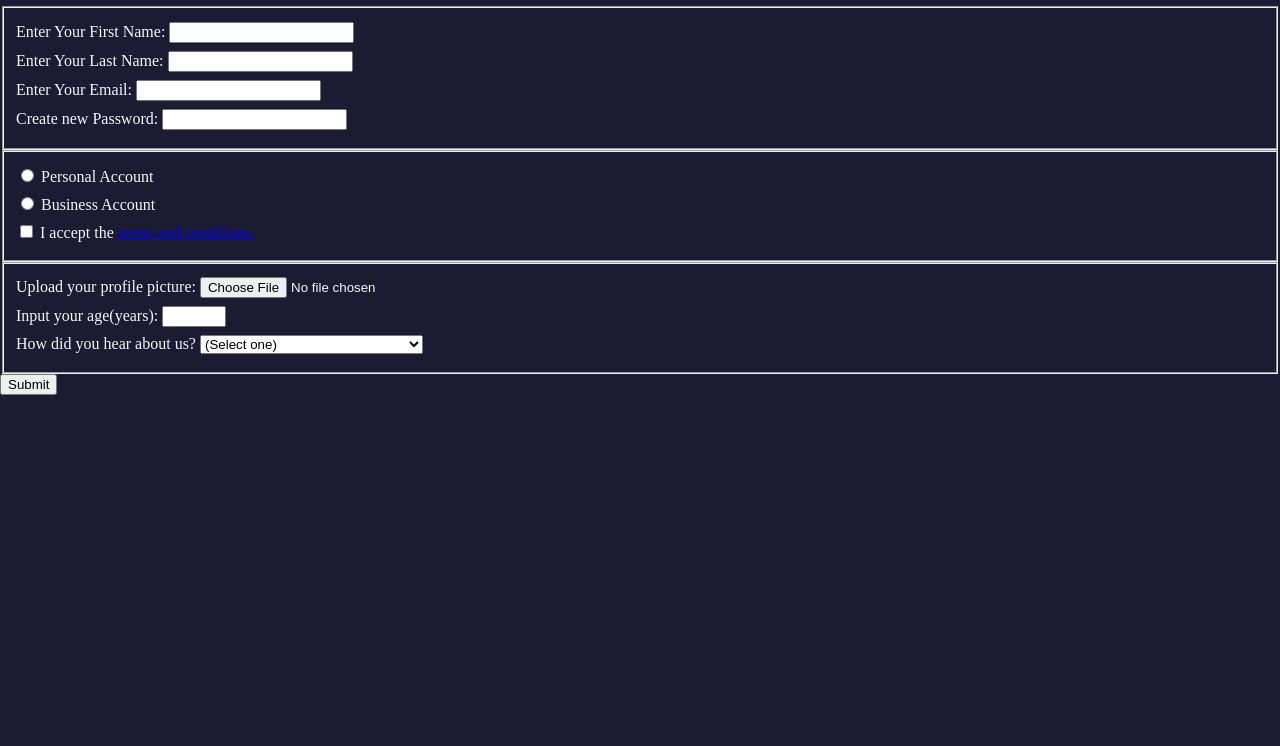
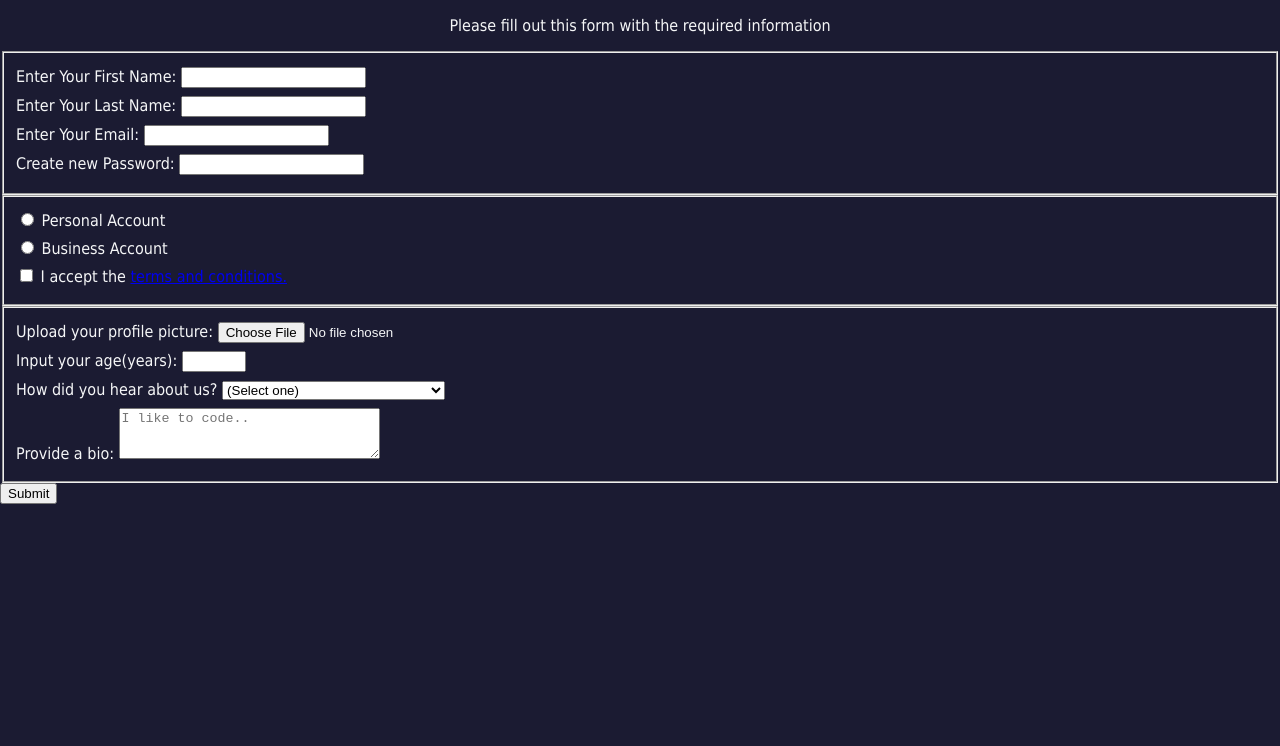
Before and after one commit to vicgals/freecode, a plain HTML site: page index.html in a window 1280 px wide. Shown: the part 86-832 px from the top of the page. Before the commit the page ends 800 px from the top, so only its background shows below. Drawn offline with Linux system fonts and the light colour scheme.

Commit message:
added attributes

```diff
--- a/index.html
+++ b/index.html
@@ -10,29 +10,32 @@
   <form action="https://register-demo.freecodecamp.org">
 
     <fieldset>
-      <label>Enter Your First Name: <input type="text"/></label>
-      <label>Enter Your Last Name: <input type="text"/></label>
-      <label>Enter Your Email: <input type="email"/></label>
-      <label>Create new Password: <input type="password" pattern="[a-f0-8]{8,}" required/></label>
+      <label>Enter Your First Name: <input type="text" name="firstname"/></label>
+      <label>Enter Your Last Name: <input type="text" name="lastname"/></label>
+      <label>Enter Your Email: <input type="email" name="email"/></label>
+      <label>Create new Password: <input type="password" name="password" pattern="[a-f0-8]{8,}" required/></label>
     </fieldset>
 
     <fieldset>
       <label><input type="radio" name="account-type"/> Personal Account</label>
       <label><input type="radio" name="account-type"/> Business Account</label>
-      <label><input type="checkbox" required/> I accept the <a href="https://www.freecodecamp.org/news/terms-of-service/">terms and conditions.</a></label>
+      <label><input type="checkbox" name="terms" required/> I accept the <a href="https://www.freecodecamp.org/news/terms-of-service/">terms and conditions.</a></label>
     </fieldset>
 
     <fieldset>
-      <label>Upload your profile picture: <input type="file"/></label>
-      <label>Input your age(years): <input type="number" min="13" max="120" /></label>
+      <label>Upload your profile picture: <input type="file" name="file"/></label>
+      <label>Input your age(years): <input type="number" name="age" min="13" max="120" /></label>
       <label for="">How did you hear about us?
-        <select class="" name="">
+        <select class="" name="referrer">
           <option value="">(Select one)</option>
-          <option value="">FreeCodeCamp News</option>
-          <option value="">FreeCodeCamp Youtube Channel</option>
-          <option value="">FreeCodeCamp Forum</option>
-          <option value="">Other</option>
+          <option value="1">FreeCodeCamp News</option>
+          <option value="2">FreeCodeCamp Youtube Channel</option>
+          <option value="3">FreeCodeCamp Forum</option>
+          <option value="4">Other</option>
         </select>
+      </label>
+      <label for="">Provide a bio:
+        <textarea name="bio" rows="3" cols="30" placeholder="I like to code.."></textarea>
       </label>
     </fieldset>
 
--- a/styles.css
+++ b/styles.css
@@ -1,6 +1,8 @@
 body {
   background-color: #1b1b32;
   color: #f5f6f7;
+  font-family: tahoma;
+  font-size: 16px;
   height: 100vh;
   margin: 0;
   width: 100%;
@@ -10,3 +12,8 @@ label {
   display: block;
   margin: .5rem 0;
 }
+
+h1, p {
+  margin: 1em auto;
+  text-align: center;
+}
```
